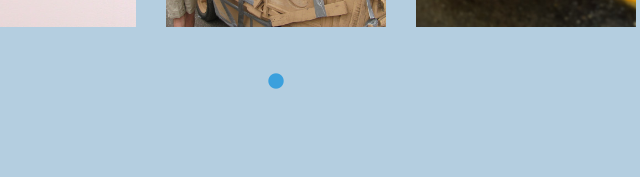
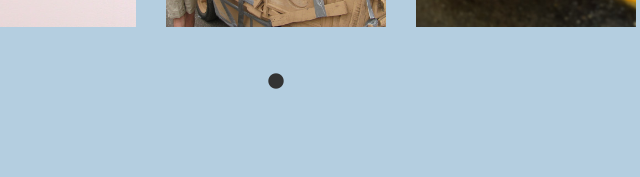
Before and after one commit to klunkean/DasBand, a plain HTML site: page index.html in a window 1280 px wide. Shown: the part 5063-5240 px from the top of the page, 364-1004 px from the left. Drawn offline with Linux system fonts and the light colour scheme.

Commit message:
change button color

```diff
--- a/css/tooplate-infinite-loop.css
+++ b/css/tooplate-infinite-loop.css
@@ -363,7 +363,7 @@ blockquote {
 .slick-dots li button:focus:before,
 .slick-dots li.slick-active button:before {
   opacity: 1;
-  color: #3ba0dd;
+  color: #333;
 }
 
 .tm-testimonials-carousel .slick-dots li button:before {
```
